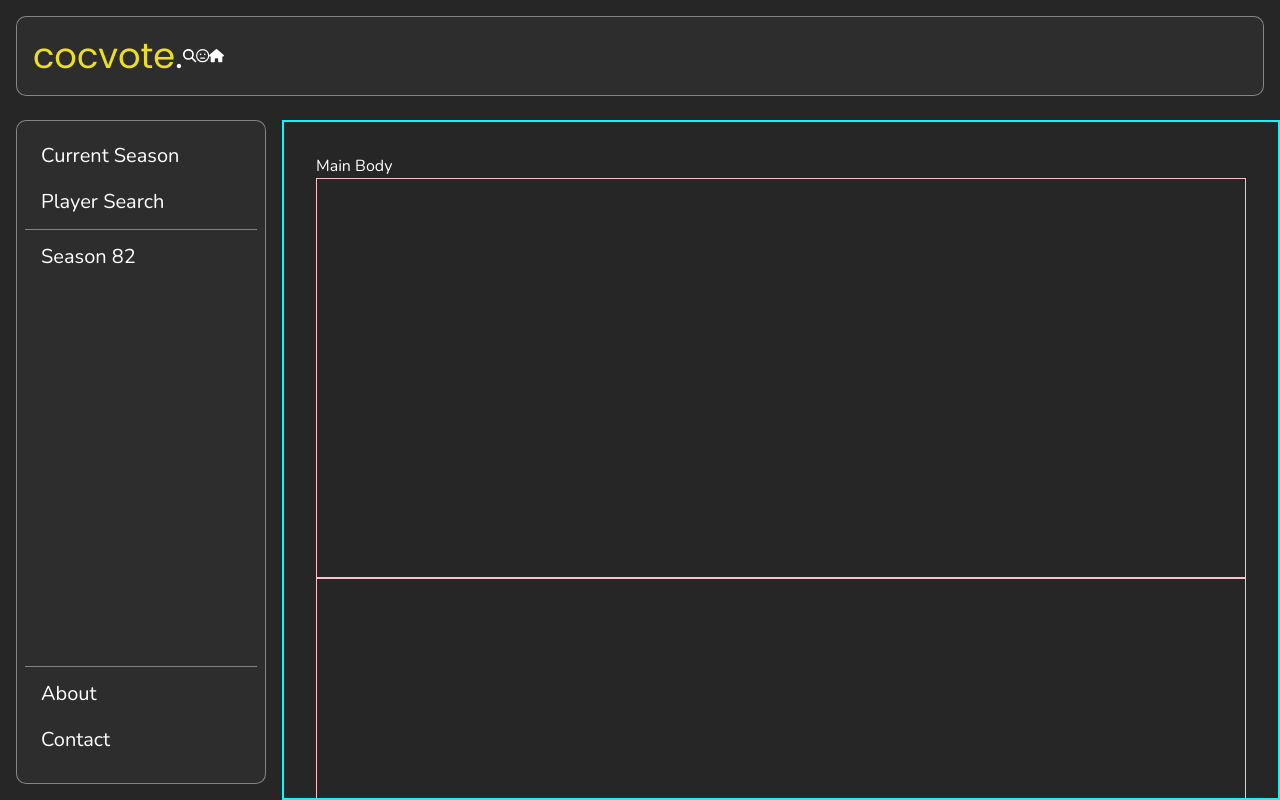
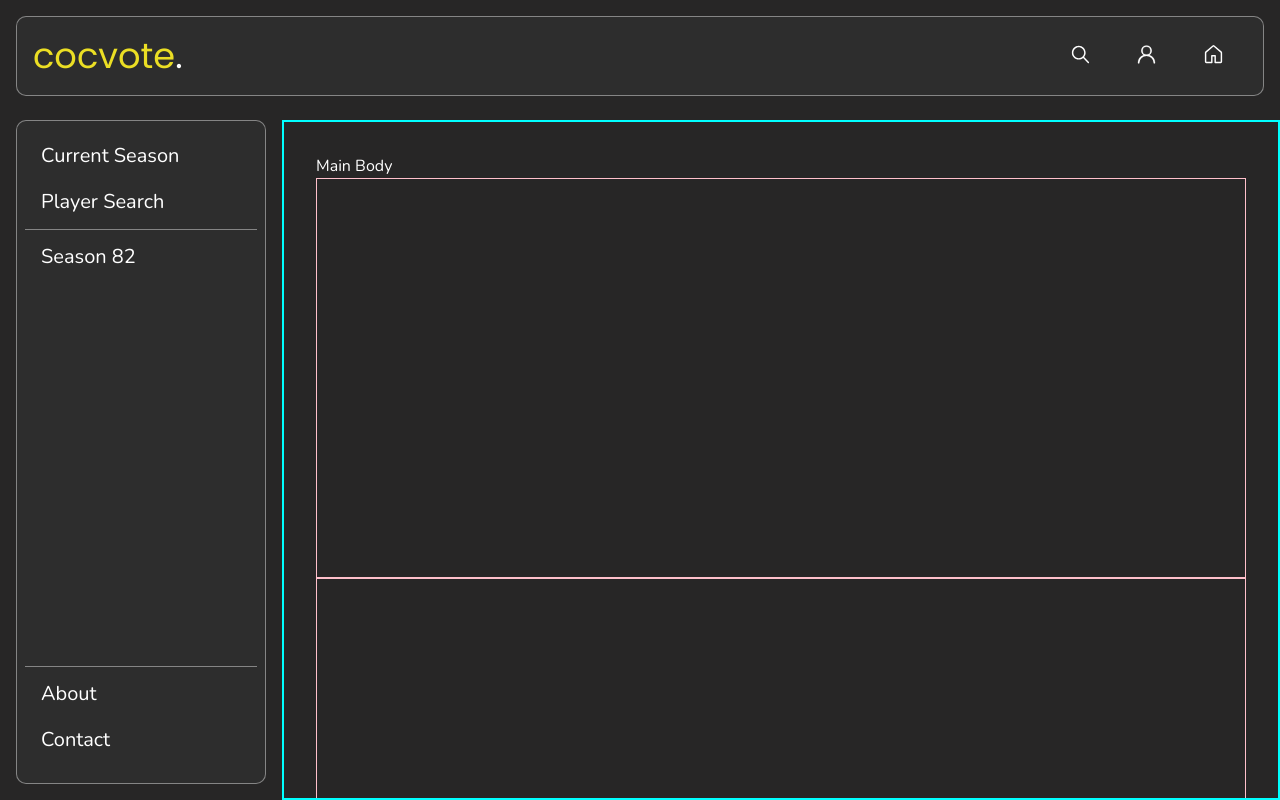
Before and after one commit to josedrios/clashvote, a React (Vite) app: page / in a window 1280 px wide. Built offline with nearby package versions, Linux system fonts and the light colour scheme; a web font is replaced by a local one.

Commit message:
Added better nav bar icons for buttons

```diff
--- a/package.json
+++ b/package.json
@@ -16,6 +16,7 @@
     "@fortawesome/react-fontawesome": "^0.2.2",
     "react": "^18.3.1",
     "react-dom": "^18.3.1",
+    "react-icons": "^5.3.0",
     "sass": "^1.79.4"
   },
   "devDependencies": {
--- a/src/Navbar.jsx
+++ b/src/Navbar.jsx
@@ -1,7 +1,12 @@
 import { useState } from 'react'
-import { FontAwesomeIcon } from '@fortawesome/react-fontawesome'
-import { faFaceMeh } from '@fortawesome/free-regular-svg-icons';
-import { faHouse, faSearch } from '@fortawesome/free-solid-svg-icons';
+import { IoIosSearch } from "react-icons/io";
+import { GoHome } from "react-icons/go";
+import { GoPerson } from "react-icons/go";
+
+
+
+
+
 
 function Navbar() {
   return (
@@ -15,15 +20,19 @@ function Navbar() {
         <div id='website-name-container'>
           <h1 id='website-name'><span>cocvote</span>.</h1>
         </div>
-        <div id='nav-icons'>
-          <button className='nav-buttons'>
-            <FontAwesomeIcon icon={faSearch} />
+
+        <div id='nav-buttons-container'>
+          <button className='nav-button'>
+            <IoIosSearch />
           </button>
-          <button className='nav-buttons'>
-            <FontAwesomeIcon icon={faFaceMeh} />
+
+          <button className='nav-button'>
+            <GoPerson strokeWidth={0.15}/>
           </button>
-          <button className='nav-buttons'>
-            <FontAwesomeIcon icon={faHouse} />
+
+
+          <button className='nav-button'>
+            <GoHome strokeWidth={0.01}/>
           </button>
         </div>
     </nav>
--- a/src/styles/base/_typography.scss
+++ b/src/styles/base/_typography.scss
@@ -8,10 +8,10 @@ $primary-font: 'Mulish', sans-serif;
 $secondary-font: 'Nunito', sans-serif;
 
 // Font Sizes
-$font-size-base: 16px; // Base font size
+$font-size-sm: 14px;   // Smaller font size
+$font-size-medium: 16px; // Base font size
+$font-size-large: 20px;   // Larger font size
 $font-size-xlarge: 25px;
-$font-size-large: 20px;   // Larger font size
-$font-size-sm: 14px;   // Smaller font size
 
 // Font Weights
 $font-weight-extra-light: 100;
@@ -27,7 +27,7 @@ $line-height-heading: 1.2;
 body {
     font-family: $secondary-font;
     font-weight: 100;
-    font-size: $font-size-base;
+    font-size: $font-size-medium;
     line-height: $line-height-base;
     color: black;
 }
@@ -61,7 +61,7 @@ h5 {
 }
 
 p {
-    font-size: $font-size-base;
+    font-size: $font-size-medium;
     line-height: $line-height-base;
 }
 
--- a/src/styles/layouts/_navbar.scss
+++ b/src/styles/layouts/_navbar.scss
@@ -16,3 +16,20 @@
         }
     }
 }
+
+#nav-buttons-container {
+    margin-left: auto;
+    display: flex;
+    width: 200px;
+    justify-content: space-around;
+}
+
+.nav-button {
+    background-color: transparent;
+    svg {
+        font-size: 23px;
+    }
+    img {
+        color: white;
+    }
+}
--- a/src/styles/layouts/_sidebar.scss
+++ b/src/styles/layouts/_sidebar.scss
@@ -36,7 +36,3 @@
         margin-top: $spacing-small;
     }
 }
-
-.nav-buttons {
-    background-color: transparent;
-}
```
Also changed, not shown: src/styles/components/_buttons.scss (line endings or trailing spaces), src/styles/components/icons/user.svg (deleted), 1 other file (tests, documents, lock files or other folders).
